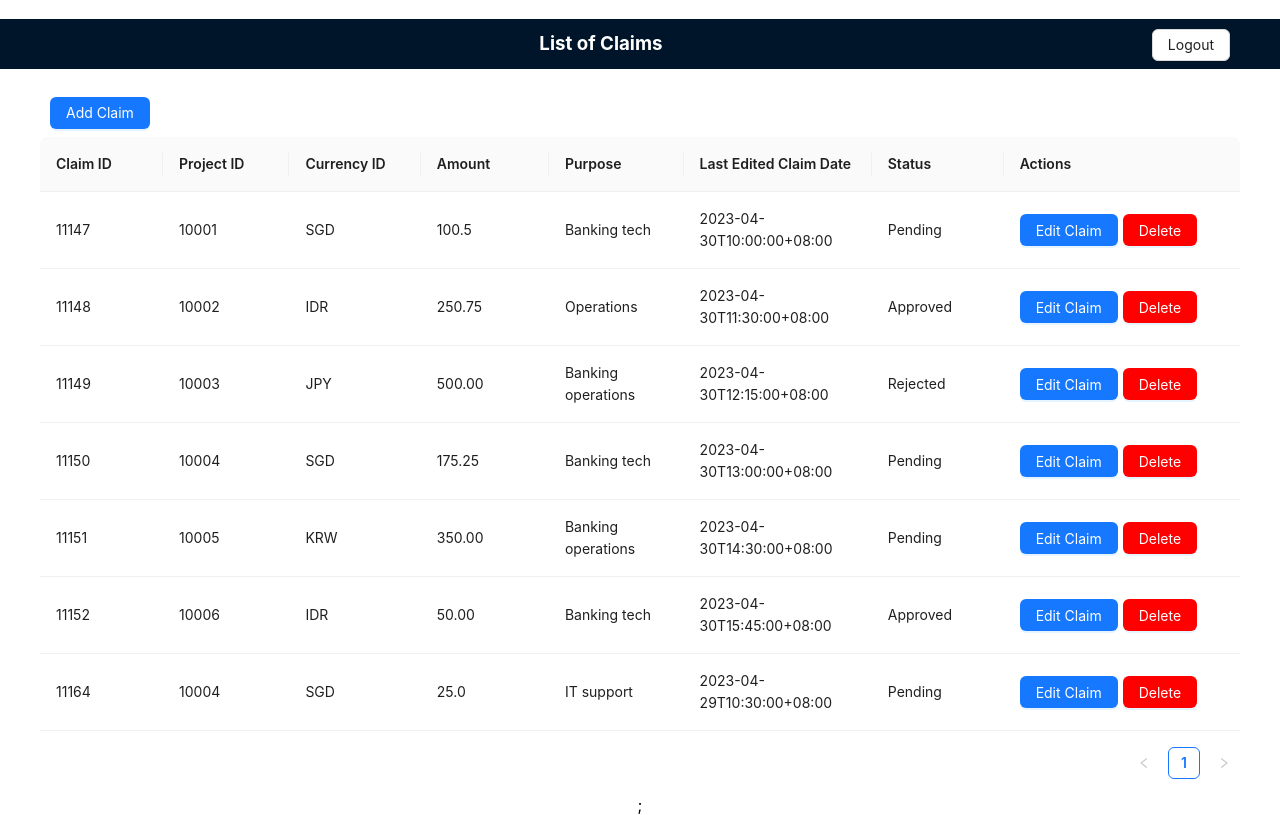
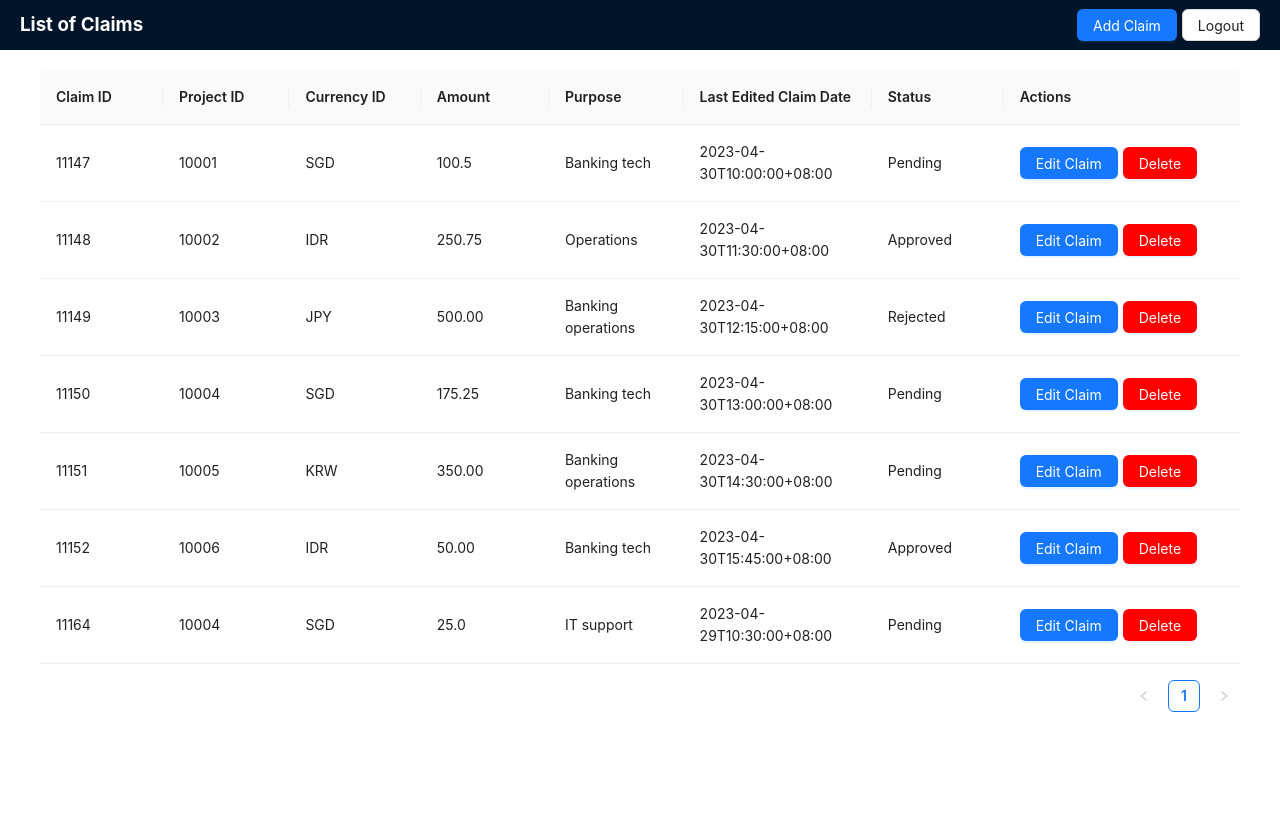
Before and after one commit to cliftontys/TT3_10, a React (Create React App) app in the folder frontend/: page /ListClaims in a window 1280 px wide. Built offline with nearby package versions, Linux system fonts and the light colour scheme.

Commit message:
style(frontend): fix header style (#17)

```diff
--- a/frontend/src/pages/Header.tsx
+++ b/frontend/src/pages/Header.tsx
@@ -1,24 +1,28 @@
-import React from 'react'
+import React from "react";
 import AddClaimModal from "../components/modals/AddClaimModal";
-import { Layout, Space, Menu, Button } from "antd";
+import { Layout, Button } from "antd";
 
 const Header = () => {
-  const { Header, Footer, Sider, Content } = Layout;
-  const headerStyle = {
-    TextAlign: 'right',
-    color: '#fff',
-    height: 50,
-    paddingInline: 50,
-    lineHeight: '50px',
-  };
+  const { Header } = Layout;
 
   return (
-    <Header style={headerStyle}>
-        <h3>List of Claims<Button style={{float:'right', marginTop:10}}>Logout</Button></h3>
+    <Header
+      style={{
+        color: "#fff",
+        height: 50,
+        display: "flex",
+        justifyContent: "space-between",
+        alignItems: "center",
+        padding: "0 20px",
+      }}
+    >
+      <h3>List of Claims</h3>
+      <div style={{ display: "flex", gap: 5 }}>
+        <AddClaimModal />
+        <Button>Logout</Button>
+      </div>
+    </Header>
+  );
+};
 
-        <div style={{float:"left"}}><AddClaimModal /></div>
-    </Header>
-  )
-}
-
-export default Header
+export default Header;
--- a/frontend/src/pages/ListClaims.tsx
+++ b/frontend/src/pages/ListClaims.tsx
@@ -1,45 +1,67 @@
 import React from "react";
 import EditClaimModal from "../components/modals/EditClaimModal";
 import Header from "./Header";
-
-import projectExpenseClaims, { ProjectExpenseClaim } from '../data/projectExpenseClaims';
-import { useState, useEffect, } from 'react';
-
-import { Table, Button } from "antd";
+import projectExpenseClaims, {
+  ProjectExpenseClaim,
+} from "../data/projectExpenseClaims";
+import { Table, Button, Card } from "antd";
 
 const ListClaims = () => {
-
   const claims = projectExpenseClaims;
 
   const column = [
-    { title: 'Claim ID', dataIndex: 'ClaimID', key:'ClaimID', width: 150 },
-    { title: 'Project ID', dataIndex: 'ProjectID', key: 'ProjectID', width: 150 },
-    { title: 'Currency ID', dataIndex: 'CurrencyID', key:'CurrencyID', width: 150 },
-    { title: 'Amount', dataIndex: 'Amount', key:'Amount', width: 150 },
-    { title: 'Purpose', dataIndex: 'Purpose', key:'Purpose', width: 150 },
-    { title: 'Last Edited Claim Date', dataIndex: 'LastEditedClaimDate', key:'LastEditedClaimDate',width: 200 },
-    { title: 'Status', dataIndex: 'Status', key:'Status', width: 150 },
+    { title: "Claim ID", dataIndex: "ClaimID", key: "ClaimID", width: 150 },
     {
-      title: 'Actions',
-      dataIndex: 'Actions',
-      key: 'Actions',
+      title: "Project ID",
+      dataIndex: "ProjectID",
+      key: "ProjectID",
+      width: 150,
+    },
+    {
+      title: "Currency ID",
+      dataIndex: "CurrencyID",
+      key: "CurrencyID",
+      width: 150,
+    },
+    { title: "Amount", dataIndex: "Amount", key: "Amount", width: 150 },
+    { title: "Purpose", dataIndex: "Purpose", key: "Purpose", width: 150 },
+    {
+      title: "Last Edited Claim Date",
+      dataIndex: "LastEditedClaimDate",
+      key: "LastEditedClaimDate",
+      width: 200,
+    },
+    { title: "Status", dataIndex: "Status", key: "Status", width: 150 },
+    {
+      title: "Actions",
+      dataIndex: "Actions",
+      key: "Actions",
       width: 250,
-      render: (text:string, record:ProjectExpenseClaim) =>
-      <div style={{display:"flex", gap:5}}>
-      <EditClaimModal currentClaim={record} />
-      <Button type="primary" style={{backgroundColor:'red'}}>Delete</Button>
-      </div>,
+      render: (text: string, record: ProjectExpenseClaim) => (
+        <div style={{ display: "flex", gap: 5 }}>
+          <EditClaimModal currentClaim={record} />
+          <Button type="primary" style={{ backgroundColor: "red" }} onClick={() => {
+            // eslint-disable-next-line no-restricted-globals
+            confirm("Are you sure you want to delete?");
+          }}>
+            Delete
+          </Button>
+        </div>
+      ),
     },
-  ]
-
+  ];
 
   return (
-
     <div>
-      <Header></Header>
-      <Table className="listClaims" columns={column} dataSource={claims}  />;
+      <Header />
+      <Table
+        style={{ paddingTop: "20px" }}
+        className="listClaims"
+        columns={column}
+        dataSource={claims}
+      />
     </div>
-  )
-}
+  );
+};
 
 export default ListClaims;
```
